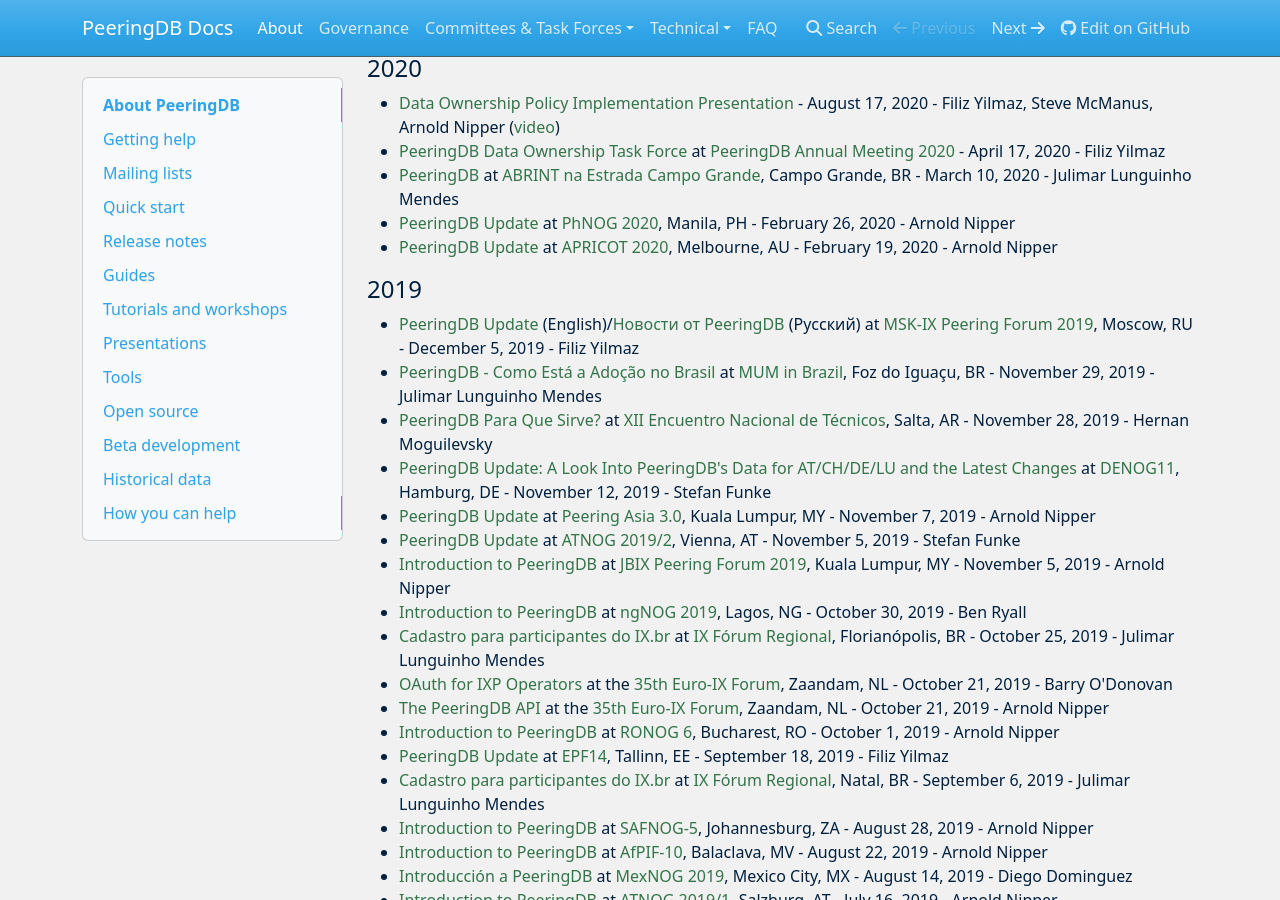
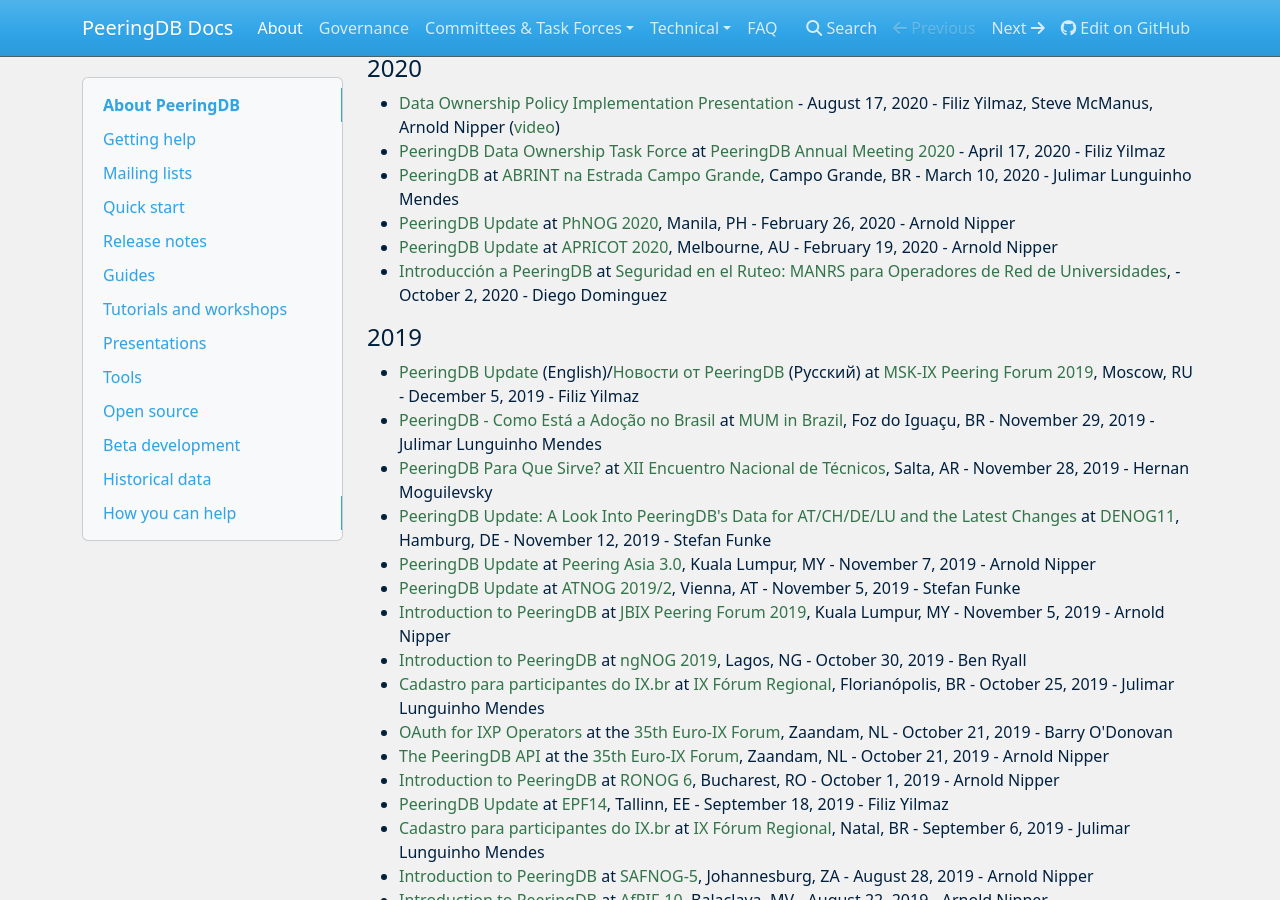
Before and after one commit to peeringdb/docs, an MkDocs documentation site: the page built from docs/index.md, in a window 1280 px wide and 900 px high, scrolled down 1734 px. Built offline with MkDocs 1.6.1, drawn with Linux system fonts in a browser that asks for light colours; nearby versions of some CDN libraries.

Commit message:
Added Diego's presentation.

```diff
--- a/docs/index.md
+++ b/docs/index.md
@@ -69,6 +69,7 @@
 - [PeeringDB](presentation/ABRINT_na_Estrada_Campo_Grande-peeringdb-20200310.pdf) at [ABRINT na Estrada Campo Grande](https://www.sympla.com.br/abrint-na-estrada-campo-grande---ms__769250), Campo Grande, BR - March 10, 2020 - Julimar Lunguinho Mendes
 - [PeeringDB Update](presentation/20200226-PhNOG-Arnold-Nipper.pdf) at [PhNOG 2020](http://phnog.com/phnog-2020-manila/), Manila, PH - February 26, 2020 - Arnold Nipper
 - [PeeringDB Update](presentation/20200219-Apricot-Arnold-Nipper.pdf) at [APRICOT 2020](https://2020.apricot.net/program/schedule/#/day/8), Melbourne, AU - February 19, 2020 - Arnold Nipper
+- [Introducción a PeeringDB](presentation/20201002-ANUIES-PeeringDB-Intro-Spanish.pdf) at [Seguridad en el Ruteo: MANRS para Operadores de Red de Universidades](http://anuies.symposium.events/54606/programme/seguridad-en-el-ruteo_-manrs-para-operadores-de-red-de-universidades.html), - October 2, 2020 - Diego Dominguez
 
 #### 2019
 
```
Also changed, not shown: 1 other file.
